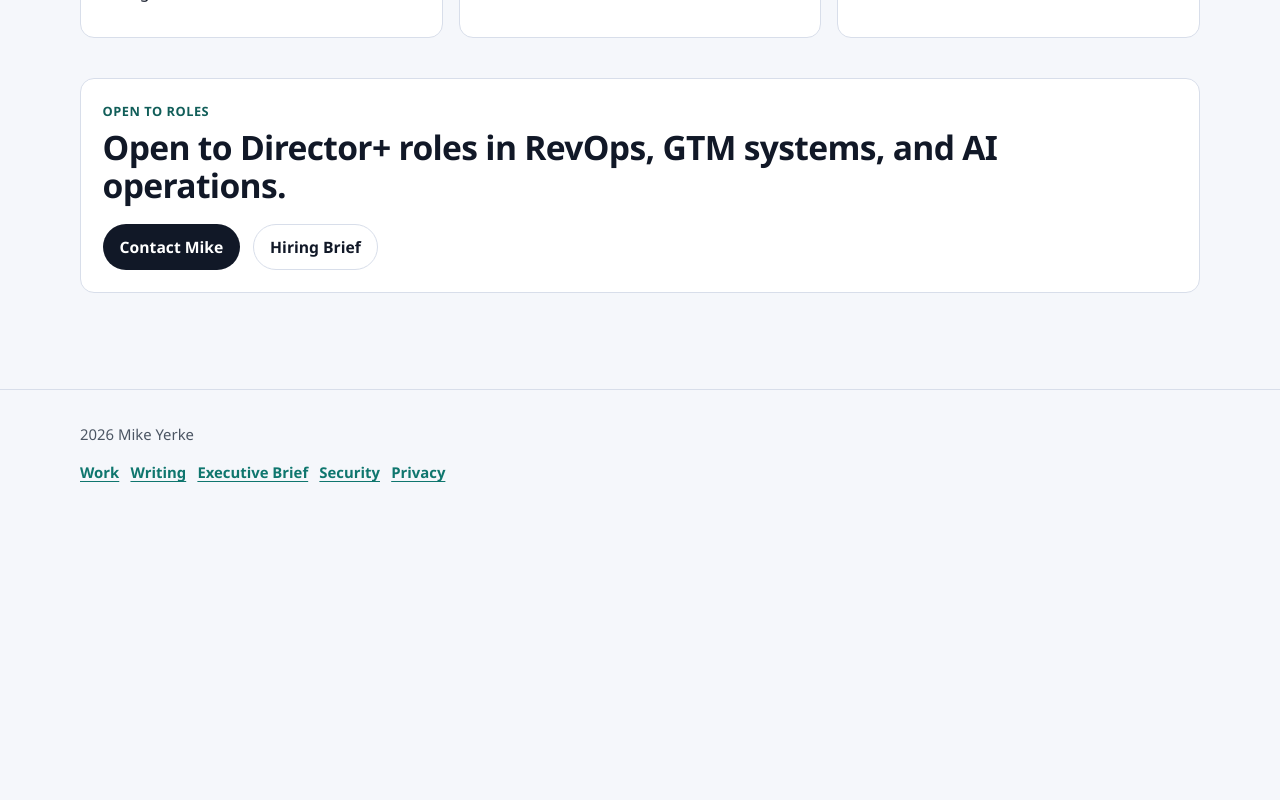
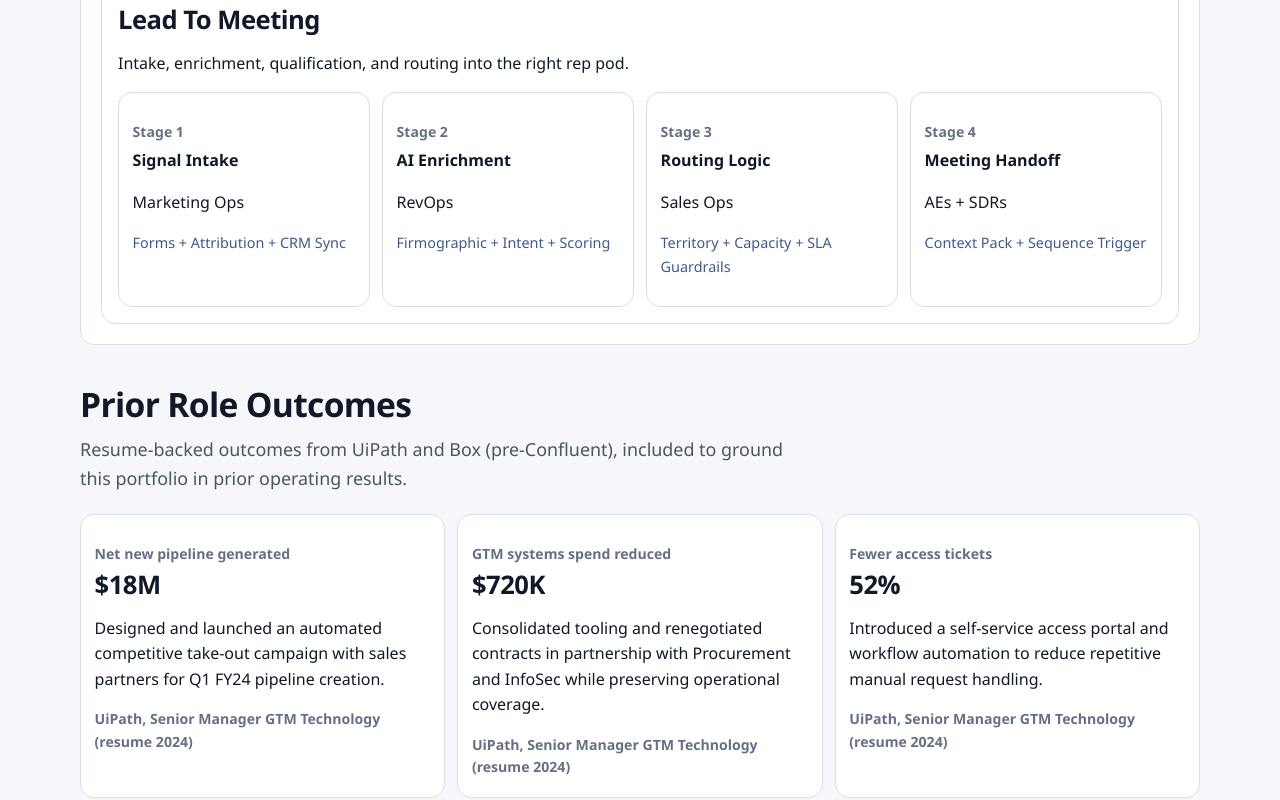
Before and after one commit to my-ships-it/mikeyerke-site, a Next.js app: page / in a window 1280 px wide. Shown: the part 1700-2500 px from the top of the page. Before the commit the page ends 2229 px from the top, so only its background shows below. Built offline with nearby package versions, Linux system fonts and the light colour scheme.

Commit message:
Ground portfolio in resume-backed outcomes and harden contact UX

```diff
--- a/app/page.tsx
+++ b/app/page.tsx
@@ -1,6 +1,8 @@
 import Image from "next/image";
 import Link from "next/link";
 import { Reveal } from "@/components/Reveal";
+import { ExperienceHighlights } from "@/components/ExperienceHighlights";
+import { SystemsMap } from "@/components/SystemsMap";
 import { getAllContent } from "@/lib/content";
 
 const confidenceRank: Record<string, number> = {
@@ -38,7 +40,7 @@ export default function HomePage() {
               <h1>I build GTM systems that teams actually use.</h1>
               <p>
                 I design practical operating systems for Sales, Marketing, and Customer Success teams. The
-                focus is clear handoffs, clean data, and measurable outcomes.
+                focus is clear handoffs, clean data, and measurable outcomes that leadership can actually trust.
               </p>
               <div className="hero-actions">
                 <Link className="btn btn-primary" href="/projects">
@@ -136,6 +138,18 @@ export default function HomePage() {
       </Reveal>
 
       <Reveal>
+        <SystemsMap />
+      </Reveal>
+
+      <Reveal>
+        <ExperienceHighlights
+          compact
+          intro="Resume-backed outcomes from UiPath and Box (pre-Confluent), included to ground this portfolio in prior operating results."
+          title="Prior Role Outcomes"
+        />
+      </Reveal>
+
+      <Reveal>
         <section>
           <div className="section-header">
             <h2>Writing</h2>
--- /dev/null
+++ b/components/ExperienceHighlights.tsx
@@ -0,0 +1,34 @@
+import { experienceHighlights } from "@/lib/experienceHighlights";
+
+type ExperienceHighlightsProps = {
+  title?: string;
+  intro?: string;
+  compact?: boolean;
+};
+
+export function ExperienceHighlights({
+  title = "Track Record Highlights",
+  intro = "Verified outcomes below come from the 2024 resume snapshot (pre-Confluent).",
+  compact = false
+}: ExperienceHighlightsProps) {
+  const visibleHighlights = compact ? experienceHighlights.slice(0, 3) : experienceHighlights;
+
+  return (
+    <section>
+      <div className="section-header">
+        <h2>{title}</h2>
+      </div>
+      <p className="page-intro">{intro}</p>
+      <div className="impact-grid">
+        {visibleHighlights.map((highlight) => (
+          <article className="impact-card" key={`${highlight.metric}-${highlight.title}`}>
+            <p className="meta">{highlight.title}</p>
+            <h3>{highlight.metric}</h3>
+            <p>{highlight.detail}</p>
+            <p className="meta">{highlight.scope}</p>
+          </article>
+        ))}
+      </div>
+    </section>
+  );
+}
--- /dev/null
+++ b/lib/experienceHighlights.ts
@@ -0,0 +1,51 @@
+export type ExperienceHighlight = {
+  metric: string;
+  title: string;
+  detail: string;
+  scope: string;
+};
+
+export const experienceHighlights: ExperienceHighlight[] = [
+  {
+    metric: "$18M",
+    title: "Net new pipeline generated",
+    detail:
+      "Designed and launched an automated competitive take-out campaign with sales partners for Q1 FY24 pipeline creation.",
+    scope: "UiPath, Senior Manager GTM Technology (resume 2024)"
+  },
+  {
+    metric: "$720K",
+    title: "GTM systems spend reduced",
+    detail:
+      "Consolidated tooling and renegotiated contracts in partnership with Procurement and InfoSec while preserving operational coverage.",
+    scope: "UiPath, Senior Manager GTM Technology (resume 2024)"
+  },
+  {
+    metric: "52%",
+    title: "Fewer access tickets",
+    detail:
+      "Introduced a self-service access portal and workflow automation to reduce repetitive manual request handling.",
+    scope: "UiPath, Senior Manager GTM Technology (resume 2024)"
+  },
+  {
+    metric: "18%",
+    title: "Sales productivity increase",
+    detail:
+      "Combined role-based enablement and self-serve Power BI reporting to improve rep execution and frontline visibility.",
+    scope: "UiPath, Senior Manager GTM Technology (resume 2024)"
+  },
+  {
+    metric: "34%",
+    title: "Increase in qualified opportunities",
+    detail:
+      "Overhauled GTM tooling operations and process standards, contributing to higher opportunity quality and better conversion flow.",
+    scope: "UiPath, Manager GTM Technology (resume 2024)"
+  },
+  {
+    metric: "55%",
+    title: "Faster lead-to-follow-up",
+    detail:
+      "Standardized intake workflows and automated web form routing to reduce response delay and improve SAL conversion.",
+    scope: "UiPath, Manager GTM Technology (resume 2024)"
+  }
+];
```
Also changed, not shown: app/about/page.tsx (+11 -3 lines), app/contact/page.tsx (+25 -1 lines), app/hire/page.tsx (+11 -0 lines), app/not-found.tsx (added, +23 -0 lines), app/resume/page.tsx (+5 -2 lines), components/CareerTimeline.tsx (+32 -21 lines).
